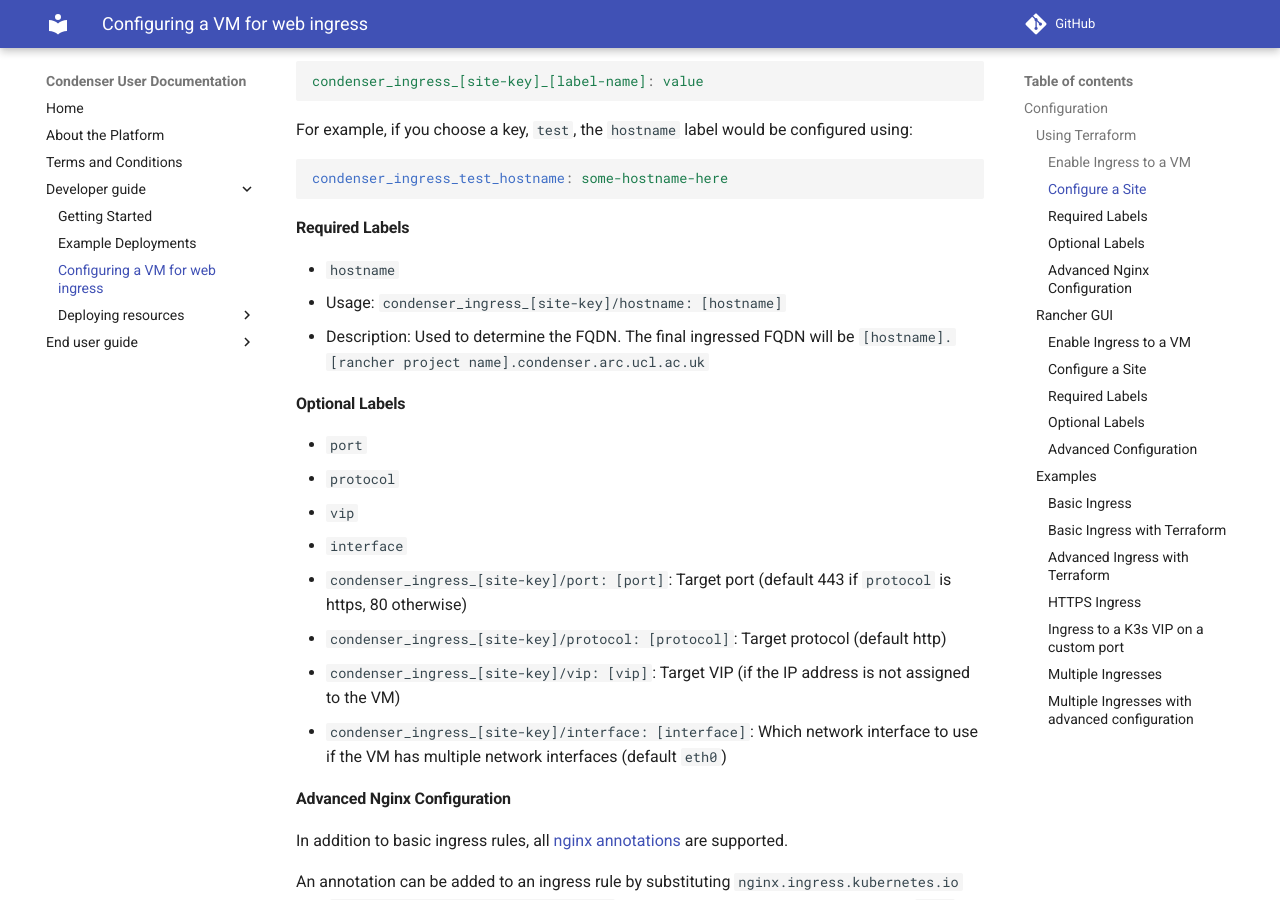
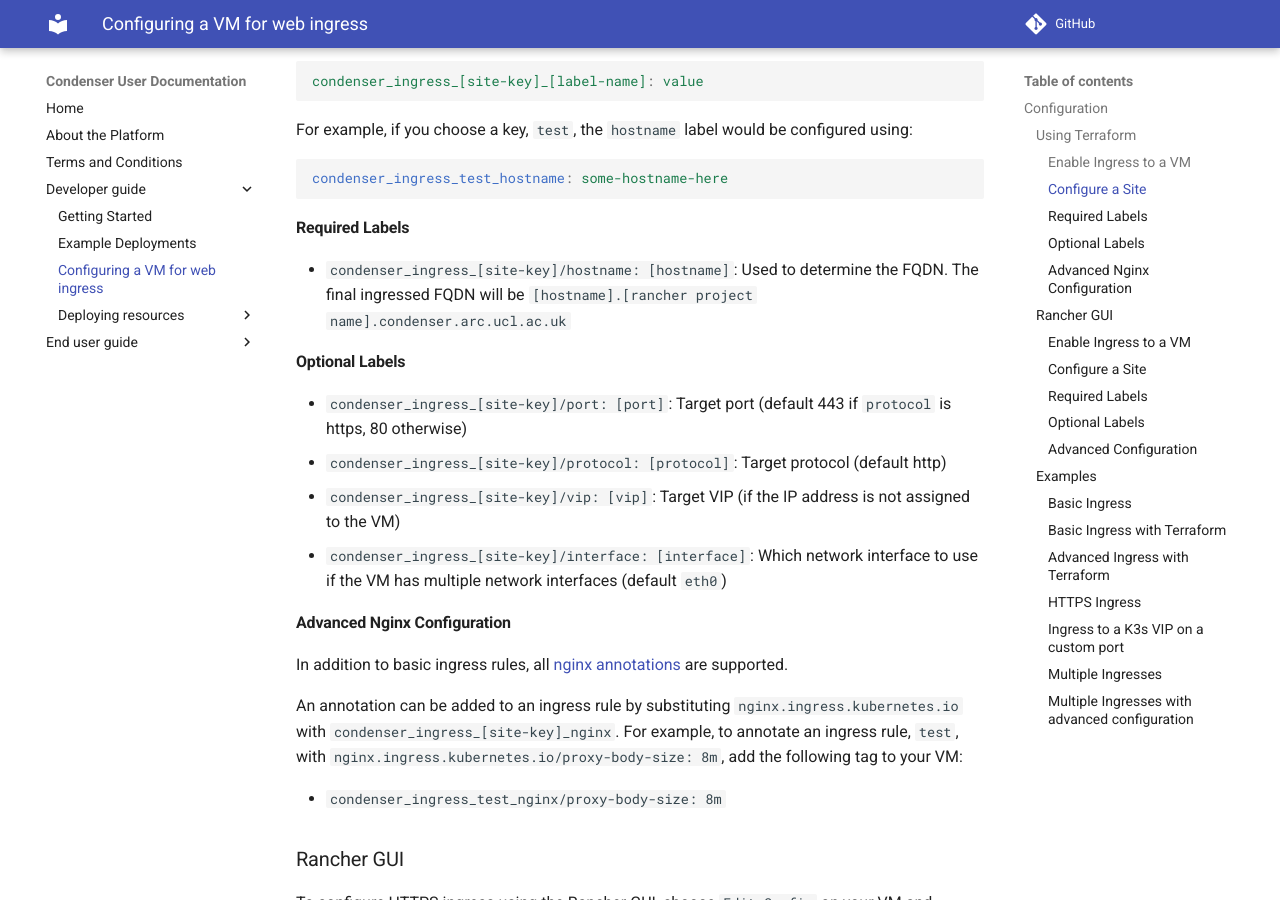
Before and after one commit to UCL-ARC/condenser-mkdocs, an MkDocs documentation site: the page built from docs/developer_guide/ingress.md, in a window 1280 px wide and 900 px high, scrolled down 1038 px. Built offline with MkDocs 1.6.1 and Material for MkDocs 9.7.7, drawn with Linux system fonts in a browser that asks for light colours; comment, search, counter and statistics services are not loaded.

Commit message:
reverting some formatting

```diff
--- a/docs/developer_guide/ingress.md
+++ b/docs/developer_guide/ingress.md
@@ -61,18 +61,10 @@ condenser_ingress_test_hostname: some-hostname-here
 
 #### Required Labels
 
-- `hostname`
-  - Usage: `condenser_ingress_[site-key]/hostname: [hostname]`
-  - Description: Used to determine the FQDN. The final ingressed FQDN will be
-    `[hostname].[rancher project name].condenser.arc.ucl.ac.uk`
+- `condenser_ingress_[site-key]/hostname: [hostname]`: Used to determine the FQDN.
+  The final ingressed FQDN will be `[hostname].[rancher project name].condenser.arc.ucl.ac.uk`
 
 #### Optional Labels
-
-- `port`
-- `protocol`
-- `vip`
-- `interface`
-
 
 - `condenser_ingress_[site-key]/port: [port]`: Target port (default 443 if `protocol` is https, 80 otherwise)
 - `condenser_ingress_[site-key]/protocol: [protocol]`: Target protocol (default http)
```
Also changed, not shown: other parts of docs/developer_guide/ingress.md (+1 -1 lines).
